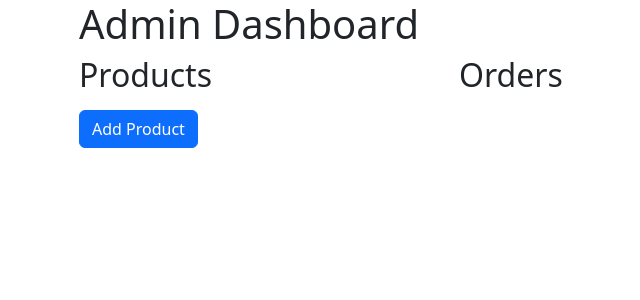
After one commit to BrunoOliveira90/SweetOrder, a Flask app: page /admin/dashboard in a window 1280 px wide. The commit adds this page. Shown: the top 300 px of the page, without its empty margins (3-643 px from the left). Run offline with Flask 3, Linux system fonts and the light colour scheme; the visitor is signed in with stand-in values (Sample User, id 1); data that the repository does not hold is empty; some libraries are stand-ins or nearby versions.

Commit message:
Adding major structure.

```diff
--- a/app/__init__.py
+++ b/app/__init__.py
@@ -1,9 +1,13 @@
 from flask import Flask
 from flask_bootstrap import Bootstrap
+from app.routes import init_routes
+from app.models import initialize_db
 
 def create_app():
     app = Flask(__name__)
+    app.config['SECRET_KEY'] = 'your_secret_key'
     Bootstrap(app)
+    initialize_db()
 
     from app.routes import init_routes
     init_routes(app)
--- a/app/routes.py
+++ b/app/routes.py
@@ -1,6 +1,148 @@
-from flask import render_template
+from flask import render_template, request, redirect, url_for, flash, session
+from werkzeug.security import generate_password_hash, check_password_hash
+from app.models import User, Product, Order, OrderItem
+from peewee import IntegrityError
+from datetime import datetime
 
 def init_routes(app):
+
     @app.route('/')
     def index():
         return render_template('index.html')
+
+    @app.route('/admin/login', methods=['GET', 'POST'])
+    def admin_login():
+        if request.method == 'POST':
+            email = request.form['email']
+            password = request.form['password']
+            user = User.get_or_none(User.email == email, User.is_admin == True)
+            if user and check_password_hash(user.password, password):
+                session['user_id'] = user.id
+                session['is_admin'] = True
+                return redirect(url_for('admin_dashboard'))
+            else:
+                flash('Invalid credentials', 'danger')
+        return render_template('admin/login.html')
+
+    @app.route('/admin/dashboard')
+    def admin_dashboard():
+        if not session.get('is_admin'):
+            return redirect(url_for('admin_login'))
+        products = Product.select()
+        orders = Order.select()
+        return render_template('admin/dashboard.html', products=products, orders=orders)
+
+    @app.route('/admin/products/add', methods=['GET', 'POST'])
+    def admin_add_product():
+        if not session.get('is_admin'):
+            return redirect(url_for('admin_login'))
+        if request.method == 'POST':
+            name = request.form['name']
+            description = request.form['description']
+            price = request.form['price']
+            image_url = request.form['image_url']
+            Product.create(name=name, description=description, price=price, image_url=image_url)
+            return redirect(url_for('admin_dashboard'))
+        return render_template('admin/add_product.html')
+
+    @app.route('/admin/products/edit/<int:product_id>', methods=['GET', 'POST'])
+    def admin_edit_product(product_id):
+        if not session.get('is_admin'):
+            return redirect(url_for('admin_login'))
+        product = Product.get_by_id(product_id)
+        if request.method == 'POST':
+            product.name = request.form['name']
+            product.description = request.form['description']
+            product.price = request.form['price']
+            product.image_url = request.form['image_url']
+            product.save()
+            return redirect(url_for('admin_dashboard'))
+        return render_template('admin/edit_product.html', product=product)
+    @app.route('/admin/products/delete/<int:product_id>')
+    def admin_delete_product(product_id):
+        if not session.get('is_admin'):
+            return redirect(url_for('admin_login'))
+        product = Product.get_by_id(product_id)
+        product.delete_instance()
+        return redirect(url_for('admin_dashboard'))
+
+    @app.route('/admin/products', methods=['GET', 'POST'])
+    def admin_products():
+        if not session.get('is_admin'):
+            return redirect(url_for('admin_login'))
+        if request.method == 'POST':
+            name = request.form['name']
+            description = request.form['description']
+            price = request.form['price']
+            image_url = request.form['image_url']
+            Product.create(name=name, description=description, price=price, image_url=image_url)
+            return redirect(url_for('admin_dashboard'))
+        return render_template('admin/products.html')
+
+    @app.route('/admin/orders')
+    def admin_orders():
+        if not session.get('is_admin'):
+            return redirect(url_for('admin_login'))
+        orders = Order.select()
+        return render_template('admin/orders.html', orders=orders)
+
+    @app.route('/admin/orders/update/<int:order_id>', methods=['POST'])
+    def update_order_status(order_id):
+        if not session.get('is_admin'):
+            return redirect(url_for('admin_login'))
+        order = Order.get_by_id(order_id)
+        order.status = request.form['status']
+        order.updated_at = datetime.now()
+        order.save()
+        return redirect(url_for('admin_orders'))
+
+    @app.route('/register', methods=['GET', 'POST'])
+    def register():
+        if request.method == 'POST':
+            email = request.form['email']
+            password = request.form['password']
+            hashed_password = generate_password_hash(password)
+            try:
+                User.create(email=email, password=hashed_password, is_admin=False)
+                flash('Registration successful. Please log in.', 'success')
+                return redirect(url_for('login'))
+            except IntegrityError:
+                flash('Email already registered', 'danger')
+        return render_template('register.html')
+
+
+
+    @app.route('/login', methods=['GET', 'POST'])
+    def login():
+        if request.method == 'POST':
+            email = request.form['email']
+            password = request.form['password']
+            user = User.get_or_none(User.email == email)
+            if user and check_password_hash(user.password, password):
+                session['user_id'] = user.id
+                session['is_admin'] = user.is_admin
+                return redirect(url_for('admin_dashboard') if user.is_admin else url_for('products'))
+            else:
+                flash('Invalid email or password', 'danger')
+        return render_template('index.html')
+
+    # Client Routes
+    @app.route('/products')
+    def products():
+        products = Product.select()
+        return render_template('products.html', products=products)
+
+    @app.route('/product/<int:product_id>')
+    def product_detail(product_id):
+        product = Product.get_by_id(product_id)
+        return render_template('product_detail.html', product=product)
+
+    @app.route('/cart')
+    def cart():
+        # Implementar exibição carrinho de compras do usuário
+        pass
+
+    @app.route('/checkout', methods=['POST'])
+    def checkout():
+        # Implementar finalização do pedido
+        pass
--- /dev/null
+++ b/app/templates/admin/dashboard.html
@@ -0,0 +1,39 @@
+<!doctype html>
+<html lang="en">
+<head>
+    <meta charset="utf-8">
+    <meta name="viewport" content="width=device-width, initial-scale=1, shrink-to-fit=no">
+    <link href="{{ url_for('static', filename='css/bootstrap.min.css') }}" rel="stylesheet">
+    <title>Admin Dashboard</title>
+</head>
+<body>
+    <div class="container">
+        <h1>Admin Dashboard</h1>
+        <div class="row">
+            <div class="col-md-4">
+                <h2>Products</h2>
+                <ul>
+                    {% for product in products %}
+                        <li>{{ product.name }} - {{ product.price }}
+                            <a href="{{ url_for('admin_edit_product', product_id=product.id) }}">Edit</a>
+                            <a href="{{ url_for('admin_delete_product', product_id=product.id) }}">Delete</a>
+                        </li>
+                    {% endfor %}
+                </ul>
+                <a href="{{ url_for('admin_add_product') }}" class="btn btn-primary">Add Product</a>
+            </div>
+            <div class="col-md-8">
+                <h2>Orders</h2>
+                <ul>
+                    {% for order in orders %}
+                        <li>Order #{{ order.id }} - {{ order.status }}
+                            <a href="{{ url_for('admin_view_order', order_id=order.id) }}">View</a>
+                        </li>
+                    {% endfor %}
+                </ul>
+            </div>
+        </div>
+    </div>
+    <script src="{{ url_for('static', filename='js/bootstrap.bundle.min.js') }}"></script>
+</body>
+</html>
```
Also changed, not shown: app/models.py (+39 -0 lines), app/templates/admin/add_product.html (added, +34 -0 lines), app/templates/admin/edit_product.html (added, +34 -0 lines), app/templates/admin/login.html (added, +26 -0 lines), app/templates/index.html (+29 -5 lines), app/templates/products.html (added, +30 -0 lines), app/templates/products_detail.html (added, +25 -0 lines), app/templates/register.html (added, +26 -0 lines), sweetorder.db (added).
